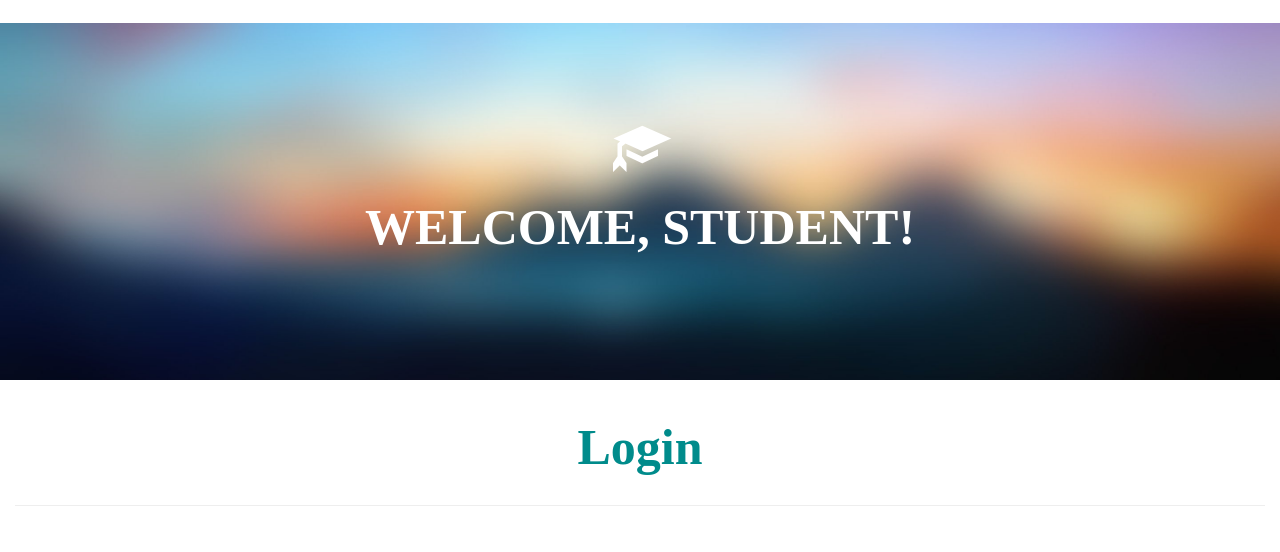
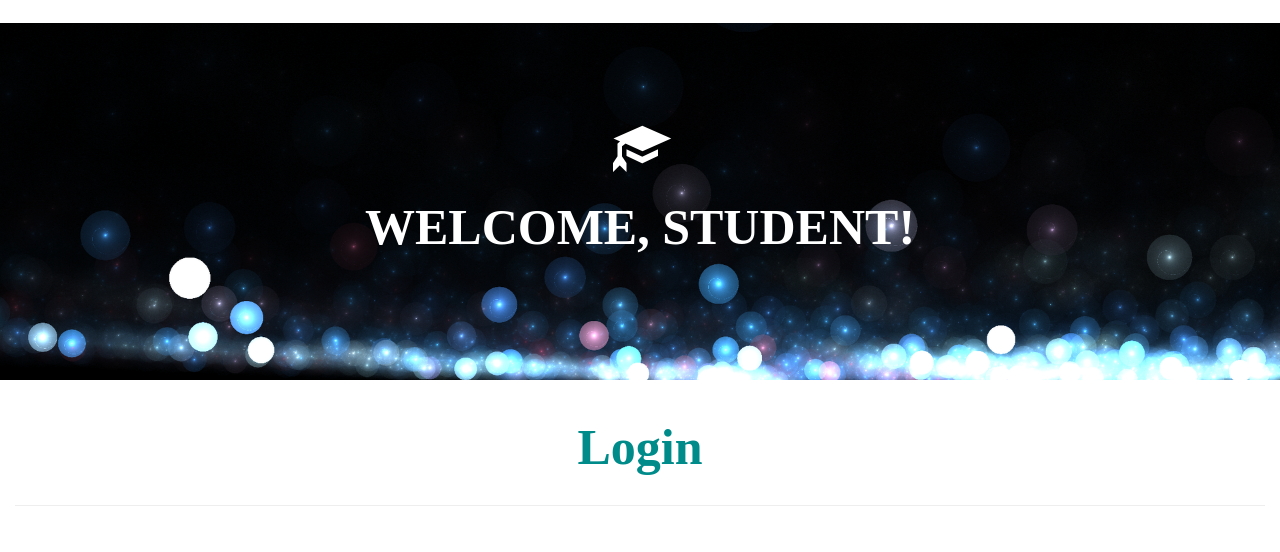
Before and after one commit to ITUTE/aranyaka-eportal, a PHP site: page /mysLogind.php in a window 1280 px wide. Shown: the part 68-620 px from the top of the page. Run offline with PHP 8.4, Linux system fonts and the light colour scheme; some libraries are stand-ins or nearby versions.

Commit message:
Final edits

```diff
--- a/portal/download.php
+++ b/portal/download.php
@@ -56,9 +56,8 @@
         });
     </script>
 
-	<br><br>
 	<div class="row">
-		<div class="container-fluid">
+		<div class="container-fluid slide">
 			<?php
 				if(@$_GET['sub']!="")
 				{
--- a/portal/myfLogind.php
+++ b/portal/myfLogind.php
@@ -95,7 +95,7 @@
 					<div class="form-group dropsize slide">
 						<div class="input-group">
 							<span class="input-group-addon"><span class="glyphicon glyphicon-envelope"></span></span>
-							<input name="user" id="user" autofocus class="form-control" placeholder="Your Email" maxlength="40" required />
+							<input name="user" id="user" class="form-control" placeholder="Your Email" maxlength="40" required />
 						</div>
 					</div><br>
 
--- a/portal/mysHomed.php
+++ b/portal/mysHomed.php
@@ -35,7 +35,7 @@
 				margin-bottom: 13px;
 			}
 			.bg-1 {
-				background-image: url(pics/home2.jpg);
+				background-image: url(pics/home2.png);
 				color: #ffffff;
 				background-size: cover;
 				background-attachment: fixed;
--- a/portal/mysLogind.php
+++ b/portal/mysLogind.php
@@ -39,7 +39,7 @@
 				margin-bottom: 13px;
 			}
 			.bg-1 {
-				background-image: url(pics/home2.jpg);
+				background-image: url(pics/home2.png);
 				background-size: cover;
 				color: #ffffff;
 				background-attachment: fixed;
@@ -100,7 +100,7 @@
 					<div class="form-group  dropsize slide">
 						<div class="input-group">
 							<span class="input-group-addon"><span class="glyphicon glyphicon-envelope"></span></span>
-							<input  name="user" id="user" autofocus class="form-control" placeholder="Your Email" maxlength="40" required />
+							<input  name="user" id="user" class="form-control" placeholder="Your Email" maxlength="40" required />
 						</div>
 					</div><br>
 
```
Also changed, not shown: portal/pics/home2.jpg (deleted), portal/pics/home2.png (added).
